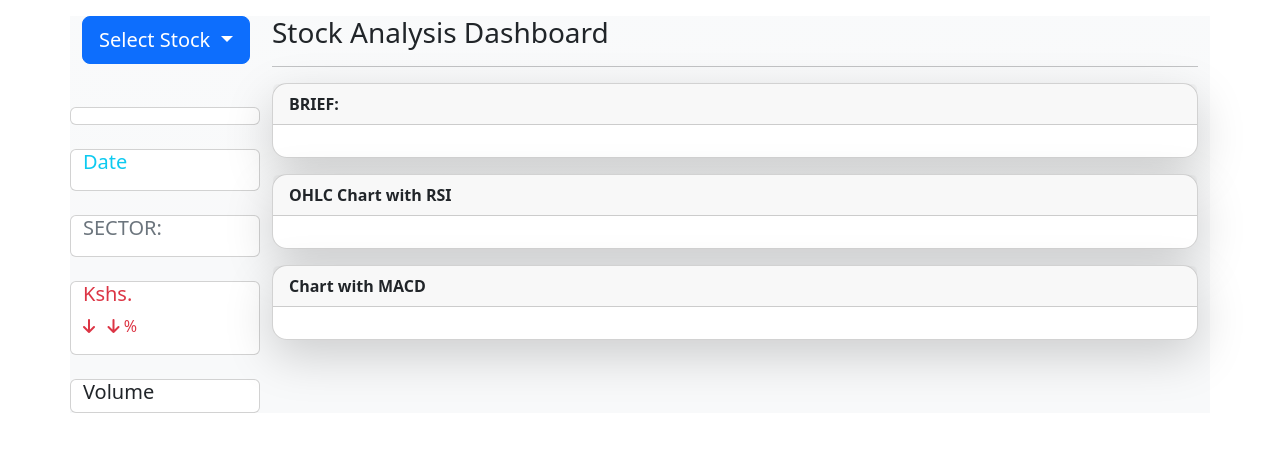
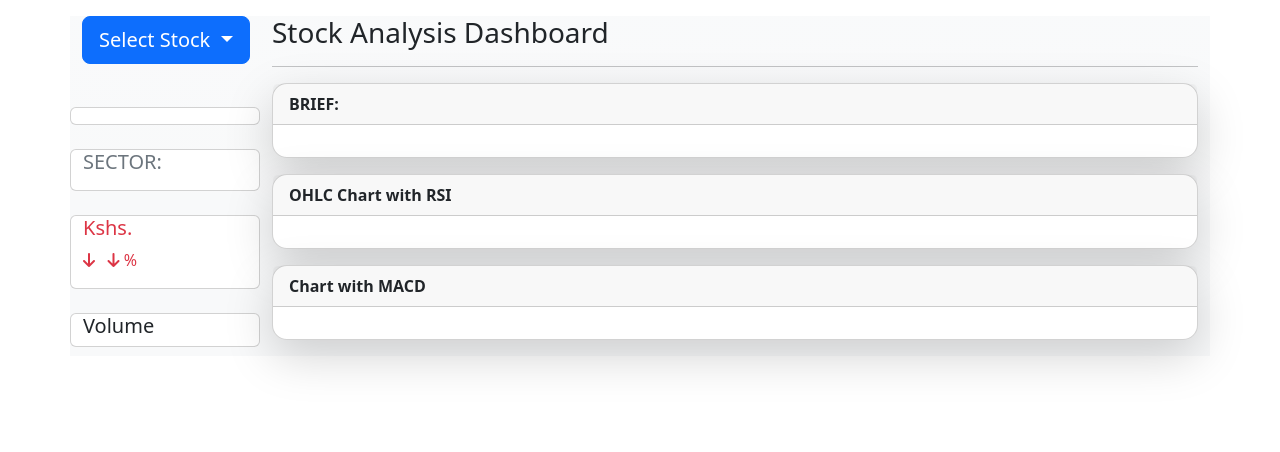
Before and after one commit to maichmarc/stock_web_app, a Django app: template stockapi/templates/stock_ticker.html in a window 1280 px wide. Shown: the part 56-508 px from the top of the page. Run offline with Django 5.2, Linux system fonts and the light colour scheme; the template is opened without the code that fills it, so the values that code supplies are empty; some libraries are stand-ins or nearby versions.

Commit message:
database

```diff
--- a/stockapi/templates/stock_ticker.html
+++ b/stockapi/templates/stock_ticker.html
@@ -57,14 +57,6 @@
             </div>
             </div>
 
-            <div class="row">
-                <div class="card gy-4 h-75 d-inline-block">
-
-                  <h5 class="text-info">Date </h5>
-                  <p class="text-info">{{date}}</p>
-
-            </div>
-            </div>
 
              <div class="row">
                 <div class="card gy-4 h-75 d-inline-block">
--- a/stockapi/views.py
+++ b/stockapi/views.py
@@ -432,7 +432,7 @@ def retrive_combined_stock_df():
     comb_df = pd.read_sql(query, engine)
     comb_df['pct_change'] = (comb_df['change'] / comb_df['day_price'])*100
     # print(comb_df.head())
-    comb_df.to_csv('asdfa.csv')
+    # comb_df.to_csv('asdfa.csv')
     return comb_df
 
 def display_homepage(request):
```
